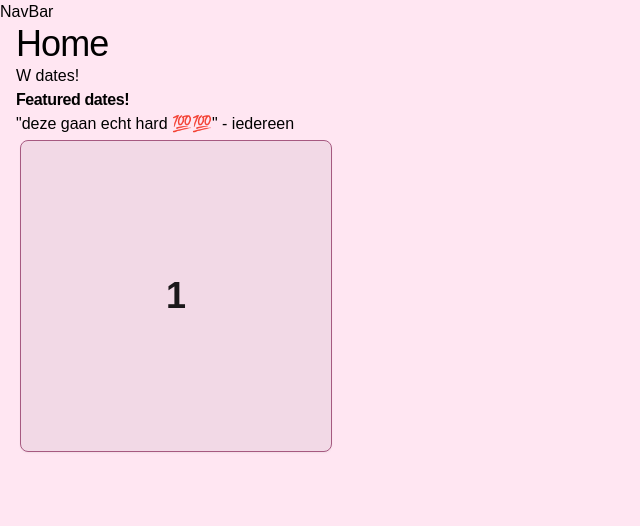
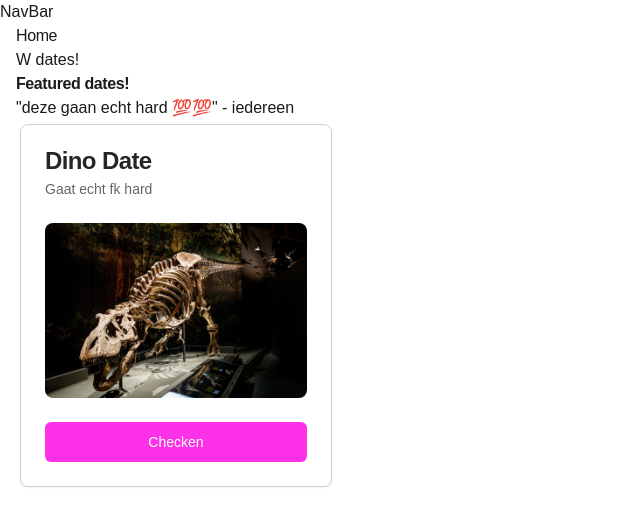
Before and after one commit to FinnKuiper/datewebsoite, a Next.js app: page / in a window 1280 px wide. Shown: the top 526 px of the page, without its empty margins (0-640 px from the left). Built offline with nearby package versions, Linux system fonts and the light colour scheme.

Commit message:
update global styles and layout; enhance Home component with new card structure and image

```diff
--- a/src/app/globals.css
+++ b/src/app/globals.css
@@ -7,47 +7,47 @@ body {
 
 @layer base {
   :root {
-    --background: 330 100% 95%;
-    --foreground: 330 5% 0%;
-    --card: 330 50% 90%;
-    --card-foreground: 330 5% 10%;
-    --popover: 330 100% 95%;
-    --popover-foreground: 330 100% 0%;
-    --primary: 330 81.2% 60.4%;
-    --primary-foreground: 0 0% 0%;
-    --secondary: 330 30% 70%;
+    --background: 306 0% 100%;
+    --foreground: 306 0% 10%;
+    --card: 306 0% 100%;
+    --card-foreground: 306 0% 15%;
+    --popover: 306 0% 100%;
+    --popover-foreground: 306 95% 10%;
+    --primary: 306 97% 59%;
+    --primary-foreground: 0 0% 100%;
+    --secondary: 306 10% 90%;
     --secondary-foreground: 0 0% 0%;
-    --muted: 292 30% 85%;
-    --muted-foreground: 330 5% 35%;
-    --accent: 292 30% 80%;
-    --accent-foreground: 330 5% 10%;
-    --destructive: 0 100% 30%;
-    --destructive-foreground: 330 5% 90%;
-    --border: 330 30% 50%;
-    --input: 330 30% 18%;
-    --ring: 330 81.2% 60.4%;
+    --muted: 268 10% 95%;
+    --muted-foreground: 306 0% 40%;
+    --accent: 268 10% 90%;
+    --accent-foreground: 306 0% 15%;
+    --destructive: 0 50% 50%;
+    --destructive-foreground: 306 0% 100%;
+    --border: 306 20% 82%;
+    --input: 306 20% 50%;
+    --ring: 306 97% 59%;
     --radius: 0.5rem;
   }
   .dark {
-    --background: 330 50% 5%;
-    --foreground: 330 5% 90%;
-    --card: 330 50% 0%;
-    --card-foreground: 330 5% 90%;
-    --popover: 330 50% 5%;
-    --popover-foreground: 330 5% 90%;
-    --primary: 330 81.2% 60.4%;
-    --primary-foreground: 0 0% 0%;
-    --secondary: 330 30% 10%;
+    --background: 306 10% 10%;
+    --foreground: 306 0% 100%;
+    --card: 306 0% 10%;
+    --card-foreground: 306 0% 100%;
+    --popover: 306 10% 5%;
+    --popover-foreground: 306 0% 100%;
+    --primary: 306 97% 59%;
+    --primary-foreground: 0 0% 100%;
+    --secondary: 306 10% 20%;
     --secondary-foreground: 0 0% 100%;
-    --muted: 292 30% 15%;
-    --muted-foreground: 330 5% 60%;
-    --accent: 292 30% 15%;
-    --accent-foreground: 330 5% 90%;
-    --destructive: 0 100% 30%;
-    --destructive-foreground: 330 5% 90%;
-    --border: 330 30% 18%;
-    --input: 330 30% 18%;
-    --ring: 330 81.2% 60.4%;
+    --muted: 268 10% 25%;
+    --muted-foreground: 306 0% 65%;
+    --accent: 268 10% 25%;
+    --accent-foreground: 306 0% 95%;
+    --destructive: 0 50% 50%;
+    --destructive-foreground: 306 0% 100%;
+    --border: 306 20% 50%;
+    --input: 306 20% 50%;
+    --ring: 306 97% 59%;
     --radius: 0.5rem;
   }
   * {
--- a/src/app/layout.tsx
+++ b/src/app/layout.tsx
@@ -1,22 +1,5 @@
-import type { Metadata } from 'next';
-import { Geist, Geist_Mono } from 'next/font/google';
 import './globals.css';
 import NavBar from '@/components/navbar';
-
-const geistSans = Geist({
-  variable: '--font-geist-sans',
-  subsets: ['latin'],
-});
-
-const geistMono = Geist_Mono({
-  variable: '--font-geist-mono',
-  subsets: ['latin'],
-});
-
-export const metadata: Metadata = {
-  title: 'W ons',
-  description: 'Roblox, Fortnite',
-};
 
 export default function RootLayout({
   children,
@@ -25,11 +8,9 @@ export default function RootLayout({
 }>) {
   return (
     <html lang="en">
-      <body
-        className={`${geistSans.variable} ${geistMono.variable} antialiased`}
-      >
+      <body className={``}>
         <NavBar />
-        <main className='px-4'>{children}</main>
+        <main className="px-4">{children}</main>
       </body>
     </html>
   );
--- a/src/app/page.tsx
+++ b/src/app/page.tsx
@@ -1,4 +1,12 @@
-import { Card, CardContent } from '@/components/ui/card';
+import { Button } from '@/components/ui/button';
+import {
+  Card,
+  CardContent,
+  CardDescription,
+  CardFooter,
+  CardHeader,
+  CardTitle,
+} from '@/components/ui/card';
 import {
   Carousel,
   CarouselContent,
@@ -7,6 +15,7 @@ import {
 import { TypographyH1 } from '@/typography/TypographyH1';
 import { TypographyH2 } from '@/typography/TypographyH2';
 import { TypographyP } from '@/typography/TypographyP';
+import Image from 'next/image';
 
 export default function Home() {
   return (
@@ -21,9 +30,22 @@ export default function Home() {
             <CarouselItem key={index}>
               <div className="p-1">
                 <Card>
-                  <CardContent className="flex aspect-square items-center justify-center p-6">
-                    <span className="text-4xl font-semibold">{index + 1}</span>
+                  <CardHeader>
+                    <CardTitle>Dino Date</CardTitle>
+                    <CardDescription>Gaat echt fk hard</CardDescription>
+                  </CardHeader>
+                  <CardContent>
+                    <Image
+                      src="/dino-date.jpeg"
+                      alt="Dino Date"
+                      className="rounded-lg"
+                      width={300}
+                      height={200}
+                    />
                   </CardContent>
+                  <CardFooter>
+                    <Button className="w-full">Checken</Button>
+                  </CardFooter>
                 </Card>
               </div>
             </CarouselItem>
```
Also changed, not shown: public/dino-date.jpeg (added).
